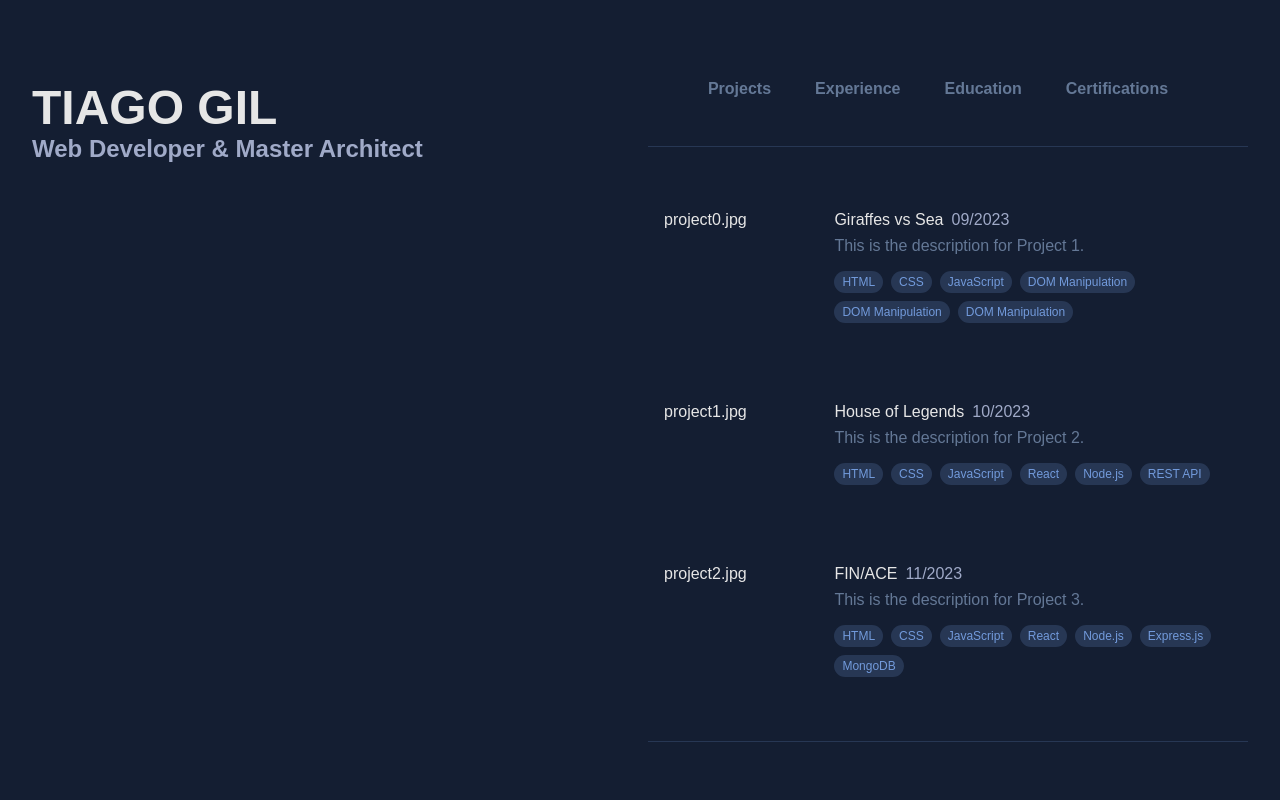
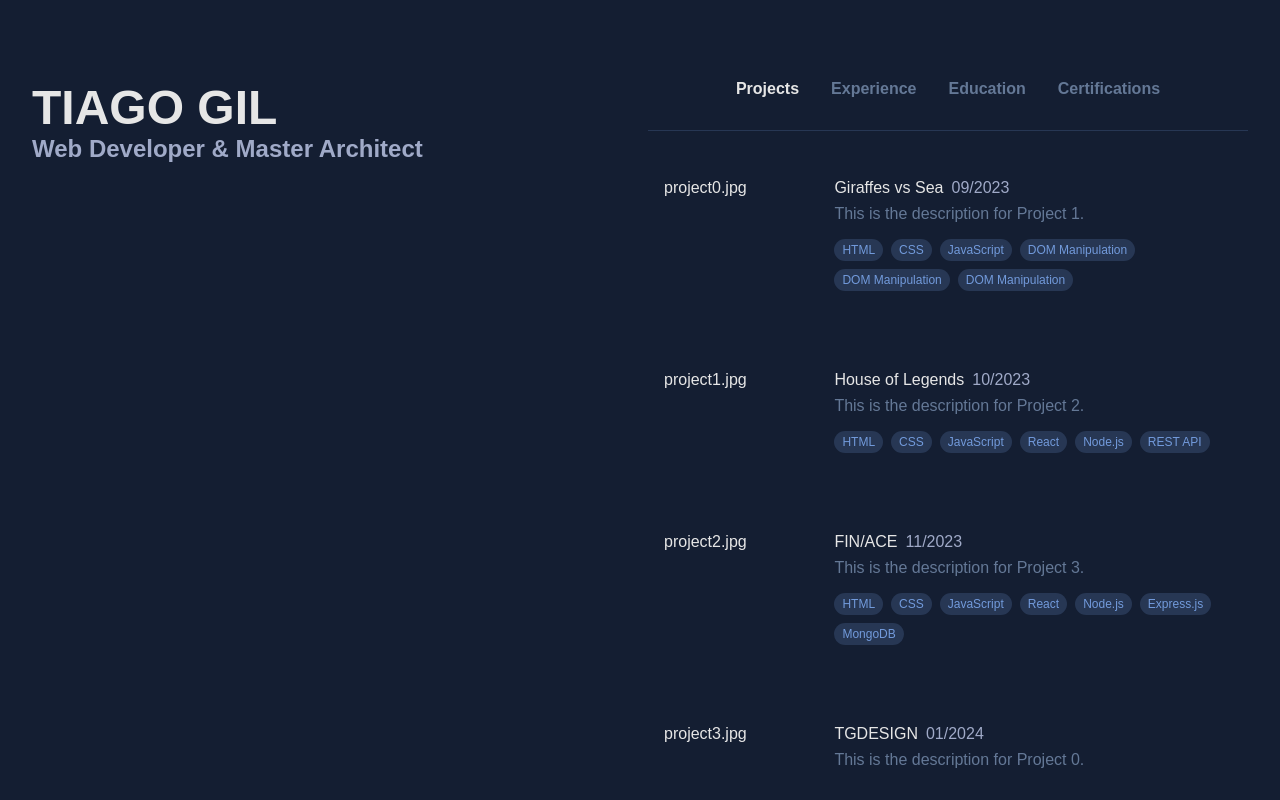
Before and after one commit to thetiagogil/04-thetiagogil, a React (Vite) app: page / in a window 1280 px wide. Built offline with nearby package versions, Linux system fonts and the light colour scheme.

Commit message:
pages and components organized

```diff
--- a/src/components/Content.jsx
+++ b/src/components/contentbox/Content.jsx
@@ -1,8 +1,10 @@
+import "./Content.scss";
+
 const Content = ({ type, props }) => {
   const desiredIds = (() => {
     switch (type) {
       case "projects":
-        return [0, 1, 2];
+        return [0, 1, 2, 3, 4];
       case "education":
         return [0, 1, 2];
       case "experience":
--- /dev/null
+++ b/src/components/contentbox/Content.scss
@@ -0,0 +1,57 @@
+@import "./../../utils/colors.scss";
+
+#elements {
+  display: flex;
+  flex-direction: column;
+  gap: 3rem;
+  padding-top: 2rem;
+  padding-bottom: 3rem;
+}
+
+#element {
+  display: flex;
+  padding: 1rem;
+}
+
+#content-left {
+  width: 30%;
+}
+
+#content-right {
+  width: 70%;
+}
+
+#title-box {
+  display: flex;
+  gap: 0.5rem;
+}
+
+#title {
+  color: $font1;
+}
+
+#year {
+  color: $font2;
+}
+
+#description {
+  margin-top: 0.5rem;
+  color: $font3;
+}
+
+#techs {
+  display: flex;
+  flex-wrap: wrap;
+  margin-top: 0.5rem;
+}
+
+#tech {
+  background-color: rgba($lightBlue, 0.2);
+  color: $lightBlue;
+  font-size: 0.75rem;
+  margin-top: 0.5rem;
+  margin-right: 0.5rem;
+  padding: 0.25rem 0.5rem 0.25rem;
+  display: flex;
+  border-radius: 0.75rem;
+}
--- /dev/null
+++ b/src/components/contentbox/ContentBox.jsx
@@ -0,0 +1,84 @@
+import "./ContentBox.scss";
+import Content from "./Content";
+import { projects } from "../../db/projects";
+import { experience } from "../../db/experience";
+import { education } from "../../db/education";
+import { certifications } from "../../db/certifications";
+import { useState } from "react";
+
+const ContentBox = () => {
+  const [activeTab, setActiveTab] = useState("projects");
+
+  const handleTabClick = (tab) => {
+    setActiveTab(tab);
+  };
+
+  return (
+    <div id="content-box">
+      <div>
+        <ul id="nav">
+          <li className={activeTab === "projects" ? "active" : ""}>
+            <a href="#projects" onClick={() => handleTabClick("projects")}>
+              Projects
+            </a>
+          </li>
+
+          <li className={activeTab === "experience" ? "active" : ""}>
+            <a href="#experience" onClick={() => handleTabClick("experience")}>
+              Experience
+            </a>
+          </li>
+
+          <li className={activeTab === "education" ? "active" : ""}>
+            <a href="#education" onClick={() => handleTabClick("education")}>
+              Education
+            </a>
+          </li>
+
+          <li className={activeTab === "certifications" ? "active" : ""}>
+            <a
+              href="#certifications"
+              onClick={() => handleTabClick("certifications")}
+            >
+              Certifications
+            </a>
+          </li>
+        </ul>
+      </div>
+
+      <div id="content">
+        <section
+          id="projects"
+          style={{ display: activeTab === "projects" ? "block" : "none" }}
+        >
+          <Content type="projects" props={projects} />
+        </section>
+
+        <section
+          id="experience"
+          style={{ display: activeTab === "experience" ? "block" : "none" }}
+        >
+          <Content type="experience" props={experience} />
+        </section>
+
+        <section
+          id="education"
+          style={{ display: activeTab === "education" ? "block" : "none" }}
+        >
+          <Content type="education" props={education} />
+        </section>
+
+        <section
+          id="certifications"
+          style={{
+            display: activeTab === "certifications" ? "block" : "none",
+          }}
+        >
+          <Content type="certifications" props={certifications} />
+        </section>
+      </div>
+    </div>
+  );
+};
+
+export default ContentBox;
--- /dev/null
+++ b/src/components/contentbox/ContentBox.scss
@@ -0,0 +1,51 @@
+@import "./../../utils/colors.scss";
+
+#content-box {
+  color: $font1;
+  width: 600px;
+  padding-top: 5rem;
+  padding-bottom: 5rem;
+}
+
+#content {
+  height: 100%;
+  overflow-y: auto;
+
+  &::-webkit-scrollbar {
+    width: 0;
+  }
+
+  &::-webkit-scrollbar-thumb {
+    background-color: transparent;
+  }
+
+  &::-webkit-scrollbar-track {
+    background-color: transparent;
+  }
+}
+
+#nav {
+  display: flex;
+  justify-content: center;
+  padding-bottom: 2rem;
+  list-style: none;
+  gap: 2rem;
+  border-bottom: 1px solid rgba($lightBlue, 0.2);
+
+  li {
+    a {
+      font-weight: bold;
+      color: $font3;
+      transition: color 0.3s;
+
+      &:hover {
+        color: $font1;
+      }
+    }
+
+    &.active a {
+      color: $font1;
+      padding-bottom: 0.2rem;
+    }
+  }
+}
--- /dev/null
+++ b/src/components/mainbox/MainBox.jsx
@@ -0,0 +1,12 @@
+import "./MainBox.scss";
+
+const MainBox = () => {
+  return (
+    <div id="main-box">
+      <h1>TIAGO GIL</h1>
+      <h2>Web Developer & Master Architect</h2>
+    </div>
+  );
+};
+
+export default MainBox;
--- /dev/null
+++ b/src/components/mainbox/MainBox.scss
@@ -0,0 +1,8 @@
+@import "./../../utils/colors.scss";
+
+#main-box {
+  color: $font1;
+  width: 600px;
+  padding-top: 5rem;
+  padding-bottom: 5rem;
+}
--- a/src/db/projects.js
+++ b/src/db/projects.js
@@ -49,4 +49,12 @@ export const projects = [
     description: "This is the description for Project 0.",
     techs: ["HTML", "SCSS", "JavaScript", "React"],
   },
+  {
+    id: "4",
+    name: "TGDESIGN",
+    date: "01/2024",
+    img: "project3.jpg",
+    description: "This is the description for Project 0.",
+    techs: ["HTML", "SCSS", "JavaScript", "React"],
+  },
 ];
--- a/src/pages/homepage/HomePage.jsx
+++ b/src/pages/homepage/HomePage.jsx
@@ -1,60 +1,14 @@
 import "./HomePage.scss";
-import Content from "../../components/Content";
-import { projects } from "../../db/projects";
-import { experience } from "../../db/experience";
-import { education } from "../../db/education";
-import { certifications } from "../../db/certifications";
+import React from "react";
+import MainBox from "../../components/mainbox/MainBox";
+import ContentBox from "../../components/contentbox/ContentBox";
 
 const HomePage = () => {
   return (
     <div id="box">
-      <div id="main-box">
-        <h1>TIAGO GIL</h1>
-        <h2>Web Developer & Master Architect</h2>
-      </div>
+      <MainBox />
 
-      <div id="content-box">
-        <div>
-          <ul id="nav">
-            <li>
-              <a href="#projects">Projects</a>
-            </li>
-            <li>
-              <a href="#experience">Experience</a>
-            </li>
-            <li>
-              <a href="#education">Education</a>
-            </li>
-            <li>
-              <a href="#certifications">Certifications</a>
-            </li>
-          </ul>
-        </div>
-
-        <div id="content">
-          <section id="projects">
-            <Content type="projects" props={projects} />
-          </section>
-
-          <div id="line"></div>
-
-          <section id="experience">
-            <Content type="experience" props={experience} />
-          </section>
-
-          <div id="line"></div>
-
-          <section id="education">
-            <Content type="education" props={education} />
-          </section>
-
-          <div id="line"></div>
-
-          <section id="certifications">
-            <Content type="certifications" props={certifications} />
-          </section>
-        </div>
-      </div>
+      <ContentBox />
     </div>
   );
 };
--- a/src/pages/homepage/HomePage.scss
+++ b/src/pages/homepage/HomePage.scss
@@ -8,118 +8,6 @@
   gap: 1rem;
 }
 
-#main-box,
-#content-box {
-  color: $font1;
-  width: 600px;
-  padding-top: 5rem;
-  padding-bottom: 5rem;
-
-}
-
-#content {
-  height: 100%;
-  overflow-y: auto;
-}
-
-#content::-webkit-scrollbar {
-  width: 6px;
-}
-
-#content::-webkit-scrollbar-thumb {
-  background-color: transparent;
-}
-
-#content::-webkit-scrollbar-track {
-  background-color: transparent;
-}
-
-#line {
-  height: 1px;
-  width: 100%;
-  background-color: rgba($lightBlue, 0.2);
-}
-
-#nav {
-  display: flex;
-  justify-content: center;
-  padding-bottom: 3rem;
-  list-style: none;
-  gap: 1.5rem;
-  border-bottom: 1px solid rgba($lightBlue, 0.2);
-
-  li {
-    margin-right: 20px;
-    position: relative;
-
-    a {
-      font-weight: bold;
-      color: $font3;
-      transition: color 0.3s;
-
-      &:hover {
-        color: $lightBlue;
-      }
-    }
-  }
-}
-
-#elements {
-  display: flex;
-  flex-direction: column;
-  gap: 3rem;
-  margin-top: 3rem;
-  margin-bottom: 3rem;
-}
-
-#element {
-  display: flex;
-  padding: 1rem;
-}
-
-#content-left {
-  width: 30%;
-}
-
-#content-right {
-  width: 70%;
-}
-
-#title-box {
-  display: flex;
-  gap: 0.5rem;
-}
-
-#title {
-  color: $font1;
-}
-
-#year {
-  color: $font2;
-}
-
-#description {
-  margin-top: 0.5rem;
-  color: $font3;
-}
-
-#techs {
-  display: flex;
-  flex-wrap: wrap;
-  margin-top: 0.5rem;
-}
-
-#tech {
-  background-color: rgba($lightBlue, 0.2);
-  color: $lightBlue;
-  font-size: 0.75rem;
-  margin-top: 0.5rem;
-  margin-right: 0.5rem;
-  padding: 0.25rem 0.5rem 0.25rem;
-  display: flex;
-  border-radius: 0.75rem;
-}
-
 h1 {
   font-size: 3rem;
 }
```
